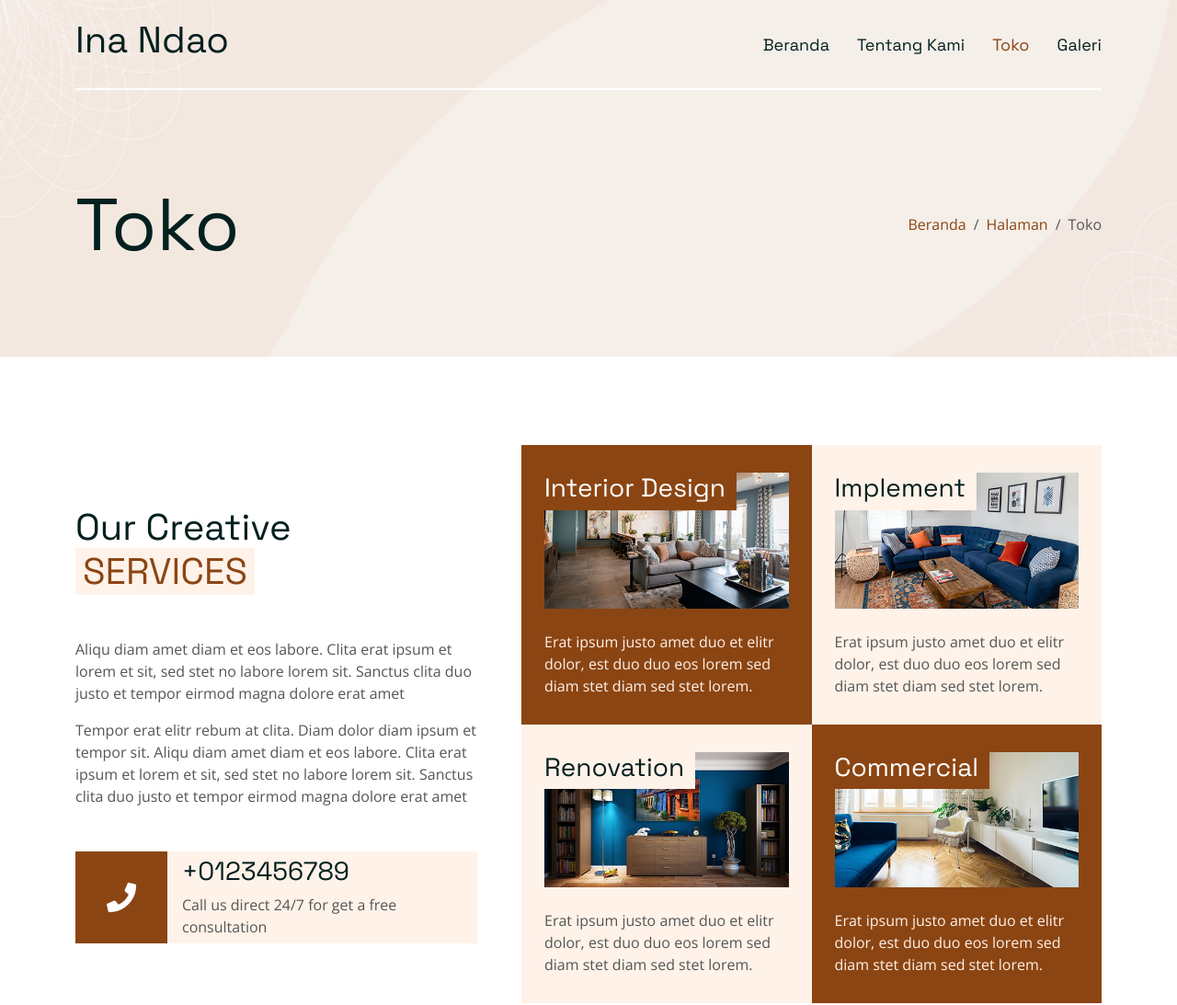
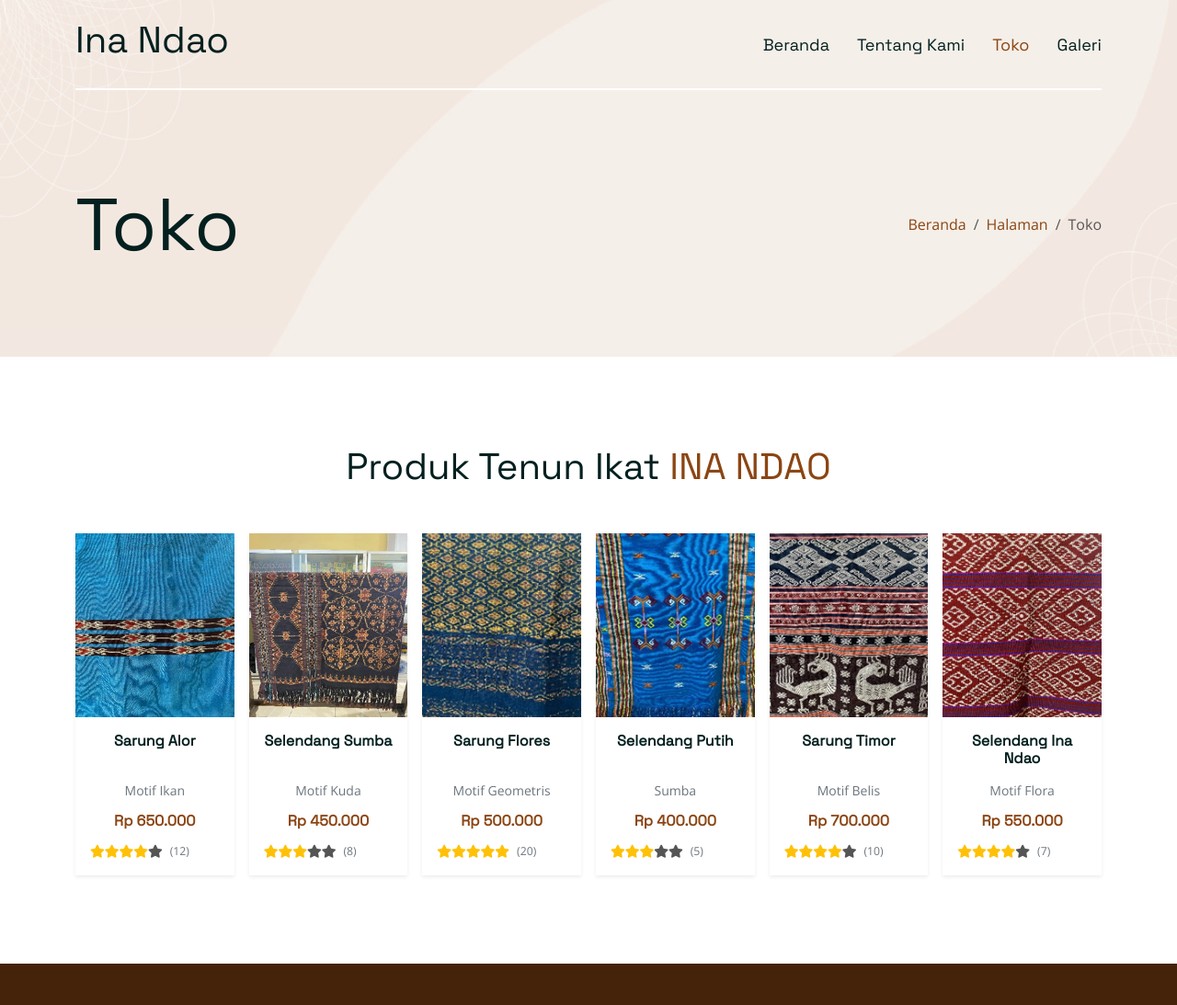
Before and after one commit to hitachi08/ina-ndao, a PHP site: page /toko.php in a window 1280 px wide. Shown: the top 1093 px of the page at 92% size. Run offline with PHP 8.4, Linux system fonts and the light colour scheme; some libraries are stand-ins or nearby versions.

Commit message:
perubahan di toko dan tambah di image

```diff
--- a/toko.php
+++ b/toko.php
@@ -29,6 +29,74 @@
 
     <!-- Template Stylesheet -->
     <link href="css/style.css" rel="stylesheet">
+
+    <style>
+        .product-card {
+            transition: transform 0.2s ease, box-shadow 0.2s ease;
+        }
+
+        .product-card:hover {
+            transform: translateY(-5px);
+            box-shadow: 0 8px 20px rgba(0, 0, 0, 0.15);
+        }
+
+        .product-img {
+            height: 200px;
+            object-fit: cover;
+        }
+
+        .card-body {
+            font-size: 14px;
+        }
+
+        .card-title {
+            font-size: 15px;
+            font-weight: 600;
+        }
+
+        .text-warning.small {
+            font-size: 12px;
+        }
+
+        .product-card {
+            display: flex;
+            flex-direction: column;
+            justify-content: space-between;
+        }
+
+        .product-card .card-body {
+            flex: 1;
+            display: flex;
+            flex-direction: column;
+            justify-content: space-between;
+        }
+
+        /* Samakan tinggi judul */
+        .product-card .card-title {
+            min-height: 45px;
+            /* atur sesuai kebutuhan */
+            font-size: 16px;
+            font-weight: 600;
+        }
+
+        /* Samakan tinggi deskripsi */
+        .product-card .text-muted.mb-1 {
+            min-height: 25px;
+            /* biar rata */
+            font-size: 14px;
+        }
+
+        /* Harga tetap menempel di bawah deskripsi */
+        .product-card h6 {
+            margin: 5px 0;
+            font-weight: bold;
+        }
+
+        /* Rating tetap rata di bawah */
+        .product-card .d-flex {
+            margin-top: auto;
+        }
+    </style>
 </head>
 
 <body>
@@ -41,11 +109,9 @@
     </div>
     <!-- Spinner End -->
 
-
     <!-- Navbar Start -->
     <?php include "navbar.php" ?>
     <!-- Navbar End -->
-
 
     <!-- Hero Start -->
     <div class="container-fluid pb-5 bg-primary hero-header">
@@ -68,149 +134,135 @@
     </div>
     <!-- Hero End -->
 
-
-    <!-- Service Start -->
+    <!-- Product List Start -->
     <div class="container-fluid py-5">
         <div class="container py-5">
-            <div class="row g-5 align-items-center">
-                <div class="col-lg-5 wow fadeIn" data-wow-delay="0.1s">
-                    <h1 class="mb-5">Our Creative <span
-                            class="text-uppercase text-primary bg-light px-2">Services</span></h1>
-                    <p>Aliqu diam
-                        amet diam et eos labore. Clita erat ipsum et lorem et sit, sed stet no labore lorem sit. Sanctus
-                        clita duo justo et tempor eirmod magna dolore erat amet</p>
-                    <p class="mb-5">Tempor erat elitr rebum at clita. Diam dolor diam ipsum et tempor sit. Aliqu diam
-                        amet diam et eos labore. Clita erat ipsum et lorem et sit, sed stet no labore lorem sit. Sanctus
-                        clita duo justo et tempor eirmod magna dolore erat amet</p>
-                    <div class="d-flex align-items-center bg-light">
-                        <div class="btn-square flex-shrink-0 bg-primary" style="width: 100px; height: 100px;">
-                            <i class="fa fa-phone fa-2x text-white"></i>
-                        </div>
-                        <div class="px-3">
-                            <h3>+0123456789</h3>
-                            <span>Call us direct 24/7 for get a free consultation</span>
-                        </div>
-                    </div>
-                </div>
-                <div class="col-lg-7">
-                    <div class="row g-0">
-                        <div class="col-md-6 wow fadeIn" data-wow-delay="0.2s">
-                            <div class="service-item h-100 d-flex flex-column justify-content-center bg-primary">
-                                <a href="#!" class="service-img position-relative mb-4">
-                                    <img class="img-fluid w-100" src="img/service-1.jpg" alt="">
-                                    <h3>Interior Design</h3>
-                                </a>
-                                <p class="mb-0">Erat ipsum justo amet duo et elitr dolor, est duo duo eos lorem sed diam
-                                    stet diam sed stet lorem.</p>
-                            </div>
-                        </div>
-                        <div class="col-md-6 wow fadeIn" data-wow-delay="0.4s">
-                            <div class="service-item h-100 d-flex flex-column justify-content-center bg-light">
-                                <a href="#!" class="service-img position-relative mb-4">
-                                    <img class="img-fluid w-100" src="img/service-2.jpg" alt="">
-                                    <h3>Implement</h3>
-                                </a>
-                                <p class="mb-0">Erat ipsum justo amet duo et elitr dolor, est duo duo eos lorem sed diam
-                                    stet diam sed stet lorem.</p>
-                            </div>
-                        </div>
-                        <div class="col-md-6 wow fadeIn" data-wow-delay="0.6s">
-                            <div class="service-item h-100 d-flex flex-column justify-content-center bg-light">
-                                <a href="#!" class="service-img position-relative mb-4">
-                                    <img class="img-fluid w-100" src="img/service-3.jpg" alt="">
-                                    <h3>Renovation</h3>
-                                </a>
-                                <p class="mb-0">Erat ipsum justo amet duo et elitr dolor, est duo duo eos lorem sed diam
-                                    stet diam sed stet lorem.</p>
-                            </div>
-                        </div>
-                        <div class="col-md-6 wow fadeIn" data-wow-delay="0.8s">
-                            <div class="service-item h-100 d-flex flex-column justify-content-center bg-primary">
-                                <a href="#!" class="service-img position-relative mb-4">
-                                    <img class="img-fluid w-100" src="img/service-4.jpg" alt="">
-                                    <h3>Commercial</h3>
-                                </a>
-                                <p class="mb-0">Erat ipsum justo amet duo et elitr dolor, est duo duo eos lorem sed diam
-                                    stet diam sed stet lorem.</p>
+            <h1 class="mb-5 text-center">Produk Tenun Ikat <span class="text-uppercase text-primary">Ina Ndao</span></h1>
+            <div class="row g-3">
+                <!-- Produk 1 -->
+                <div class="col-6 col-md-4 col-lg-2">
+                    <div class="card product-card h-100 border-0 shadow-sm text-center">
+                        <img src="img/produk/sarung-alor.png" class="card-img-top product-img" alt="Sarung Alor">
+                        <div class="card-body">
+                            <h5 class="card-title">Sarung Alor</h5>
+                            <p class="text-muted mb-1">Motif Ikan</p>
+                            <h6 class="text-primary">Rp 650.000</h6>
+                            <div class="d-flex align-items-center mt-2">
+                                <span class="text-warning"><i class="fas fa-star"></i></span>
+                                <span class="text-warning"><i class="fas fa-star"></i></span>
+                                <span class="text-warning"><i class="fas fa-star"></i></span>
+                                <span class="text-warning"><i class="fas fa-star"></i></span>
+                                <span class="text-secondary"><i class="fas fa-star"></i></span>
+                                <small class="ms-2 text-muted">(12)</small>
                             </div>
                         </div>
                     </div>
                 </div>
-            </div>
-        </div>
-    </div>
-    <!-- Service End -->
 
-
-    <!-- Testimonial Start -->
-    <div class="container-xxl pb-5">
-        <div class="container pb-5">
-            <div class="row justify-content-center">
-                <div class="col-md-12 col-lg-9">
-                    <div class="owl-carousel testimonial-carousel wow fadeIn" data-wow-delay="0.2s">
-                        <div class="testimonial-item">
-                            <div class="row g-5 align-items-center">
-                                <div class="col-md-6">
-                                    <div class="testimonial-img">
-                                        <img class="img-fluid" src="img/testimonial-1.jpg" alt="">
-                                    </div>
-                                </div>
-                                <div class="col-md-6">
-                                    <div class="testimonial-text pb-5 pb-md-0">
-                                        <h3>Sustainable Material</h3>
-                                        <p>Aliqu diam amet diam et eos labore. Clita erat ipsum et lorem et sit, sed
-                                            stet no labore lorem sit. Sanctus clita duo justo et tempor eirmod magna
-                                            dolore erat
-                                            amet</p>
-                                        <h5 class="mb-0">Boris Johnson</h5>
+                <!-- Produk 2 -->
+                <div class="col-6 col-md-4 col-lg-2">
+                    <div class="card product-card h-100 border-0 shadow-sm text-center">
+                        <img src="img/produk/kain-maumere.png" class="card-img-top product-img" alt="Selendang Sumba">
+                        <div class="card-body">
+                            <h5 class="card-title">Selendang Sumba</h5>
+                            <p class="text-muted mb-1">Motif Kuda</p>
+                            <h6 class="text-primary">Rp 450.000</h6>
+                            <div class="d-flex align-items-center mt-2">
+                                <span class="text-warning"><i class="fas fa-star"></i></span>
+                                <span class="text-warning"><i class="fas fa-star"></i></span>
+                                <span class="text-warning"><i class="fas fa-star"></i></span>
+                                <span class="text-secondary"><i class="fas fa-star"></i></span>
+                                <span class="text-secondary"><i class="fas fa-star"></i></span>
+                                <small class="ms-2 text-muted">(8)</small>
                             </div>
                         </div>
                     </div>
                 </div>
-                        <div class="testimonial-item">
-                            <div class="row g-5 align-items-center">
-                                <div class="col-md-6">
-                                    <div class="testimonial-img">
-                                        <img class="img-fluid" src="img/testimonial-2.jpg" alt="">
-                                    </div>
-                                </div>
-                                <div class="col-md-6">
-                                    <div class="testimonial-text pb-5 pb-md-0">
-                                        <h3>Customer Satisfaction</h3>
-                                        <p>Clita erat ipsum et lorem et sit, sed
-                                            stet no labore lorem sit. Sanctus clita duo justo et tempor eirmod magna
-                                            dolore erat
-                                            amet</p>
-                                        <h5 class="mb-0">Alexander Bell</h5>
+
+                <!-- Produk 3 -->
+                <div class="col-6 col-md-4 col-lg-2">
+                    <div class="card product-card h-100 border-0 shadow-sm text-center">
+                        <img src="img/produk/sarung-ende.png" class="card-img-top product-img" alt="Sarung Flores">
+                        <div class="card-body">
+                            <h5 class="card-title">Sarung Flores</h5>
+                            <p class="text-muted mb-1">Motif Geometris</p>
+                            <h6 class="text-primary">Rp 500.000</h6>
+                            <div class="d-flex align-items-center mt-2">
+                                <span class="text-warning"><i class="fas fa-star"></i></span>
+                                <span class="text-warning"><i class="fas fa-star"></i></span>
+                                <span class="text-warning"><i class="fas fa-star"></i></span>
+                                <span class="text-warning"><i class="fas fa-star"></i></span>
+                                <span class="text-warning"><i class="fas fa-star"></i></span>
+                                <small class="ms-2 text-muted">(20)</small>
                             </div>
                         </div>
                     </div>
                 </div>
-                        <div class="testimonial-item">
-                            <div class="row g-5 align-items-center">
-                                <div class="col-md-6">
-                                    <div class="testimonial-img">
-                                        <img class="img-fluid" src="img/testimonial-3.jpg" alt="">
-                                    </div>
-                                </div>
-                                <div class="col-md-6">
-                                    <div class="testimonial-text pb-5 pb-md-0">
-                                        <h3>Budget Friendly</h3>
-                                        <p>Diam amet diam et eos labore. Clita erat ipsum et lorem et sit, sed
-                                            stet no labore lorem sit. Sanctus clita duo justo et tempor eirmod magna
-                                            dolore erat
-                                            amet</p>
-                                        <h5 class="mb-0">Bradley Gordon</h5>
+
+                <!-- Produk 4 -->
+                <div class="col-6 col-md-4 col-lg-2">
+                    <div class="card product-card h-100 border-0 shadow-sm text-center">
+                        <img src="img/produk/buna-nunkolo.png" class="card-img-top product-img" alt="Selendang Putih Sumba">
+                        <div class="card-body">
+                            <h5 class="card-title">Selendang Putih</h5>
+                            <p class="text-muted mb-1">Sumba</p>
+                            <h6 class="text-primary">Rp 400.000</h6>
+                            <div class="d-flex align-items-center mt-2">
+                                <span class="text-warning"><i class="fas fa-star"></i></span>
+                                <span class="text-warning"><i class="fas fa-star"></i></span>
+                                <span class="text-warning"><i class="fas fa-star"></i></span>
+                                <span class="text-secondary"><i class="fas fa-star"></i></span>
+                                <span class="text-secondary"><i class="fas fa-star"></i></span>
+                                <small class="ms-2 text-muted">(5)</small>
                             </div>
                         </div>
                     </div>
                 </div>
+
+                <!-- Produk 5 -->
+                <div class="col-6 col-md-4 col-lg-2">
+                    <div class="card product-card h-100 border-0 shadow-sm text-center">
+                        <img src="img/produk/sarung-sumba.png" class="card-img-top product-img" alt="Sarung Timor">
+                        <div class="card-body">
+                            <h5 class="card-title">Sarung Timor</h5>
+                            <p class="text-muted mb-1">Motif Belis</p>
+                            <h6 class="text-primary">Rp 700.000</h6>
+                            <div class="d-flex align-items-center mt-2">
+                                <span class="text-warning"><i class="fas fa-star"></i></span>
+                                <span class="text-warning"><i class="fas fa-star"></i></span>
+                                <span class="text-warning"><i class="fas fa-star"></i></span>
+                                <span class="text-warning"><i class="fas fa-star"></i></span>
+                                <span class="text-secondary"><i class="fas fa-star"></i></span>
+                                <small class="ms-2 text-muted">(10)</small>
                             </div>
                         </div>
                     </div>
                 </div>
+
+                <!-- Produk 6 -->
+                <div class="col-6 col-md-4 col-lg-2">
+                    <div class="card product-card h-100 border-0 shadow-sm text-center">
+                        <img src="img/produk/kain-amarasi.png" class="card-img-top product-img" alt="Selendang Ina Ndao">
+                        <div class="card-body">
+                            <h5 class="card-title">Selendang Ina Ndao</h5>
+                            <p class="text-muted mb-1">Motif Flora</p>
+                            <h6 class="text-primary">Rp 550.000</h6>
+                            <div class="d-flex align-items-center mt-2">
+                                <span class="text-warning"><i class="fas fa-star"></i></span>
+                                <span class="text-warning"><i class="fas fa-star"></i></span>
+                                <span class="text-warning"><i class="fas fa-star"></i></span>
+                                <span class="text-warning"><i class="fas fa-star"></i></span>
+                                <span class="text-secondary"><i class="fas fa-star"></i></span>
+                                <small class="ms-2 text-muted">(7)</small>
                             </div>
-    <!-- Testimonial End -->
+                        </div>
+                    </div>
+                </div>
+
+            </div> <!-- end row -->
+        </div>
+    </div>
+    <!-- Product List End -->
 
     <!-- Footer Start -->
     <?php include "footer.html" ?>
@@ -218,7 +270,6 @@
 
     <!-- Back to Top -->
     <a href="#!" class="btn btn-lg btn-primary btn-lg-square back-to-top"><i class="bi bi-arrow-up"></i></a>
-
 
     <!-- JavaScript Libraries -->
     <script src="https://ajax.googleapis.com/ajax/libs/jquery/3.6.1/jquery.min.js"></script>
```
Also changed, not shown: img/about-1.jpg (deleted), img/about-2.jpg (deleted), img/hero-bg.jpg (deleted), img/hero-slider-1.jpg (deleted), img/hero-slider-2.jpg (deleted), img/hero-slider-3.jpg (deleted), img/produk/buna-nunkolo.png (added), img/produk/kain-amarasi.png (added), img/produk/kain-maumere.png (added), img/produk/sarung-alor.png (added), img/produk/sarung-ende.png (added), img/produk/sarung-sumba.png (added). Lines whose indentation alone changed are shown as unchanged.
